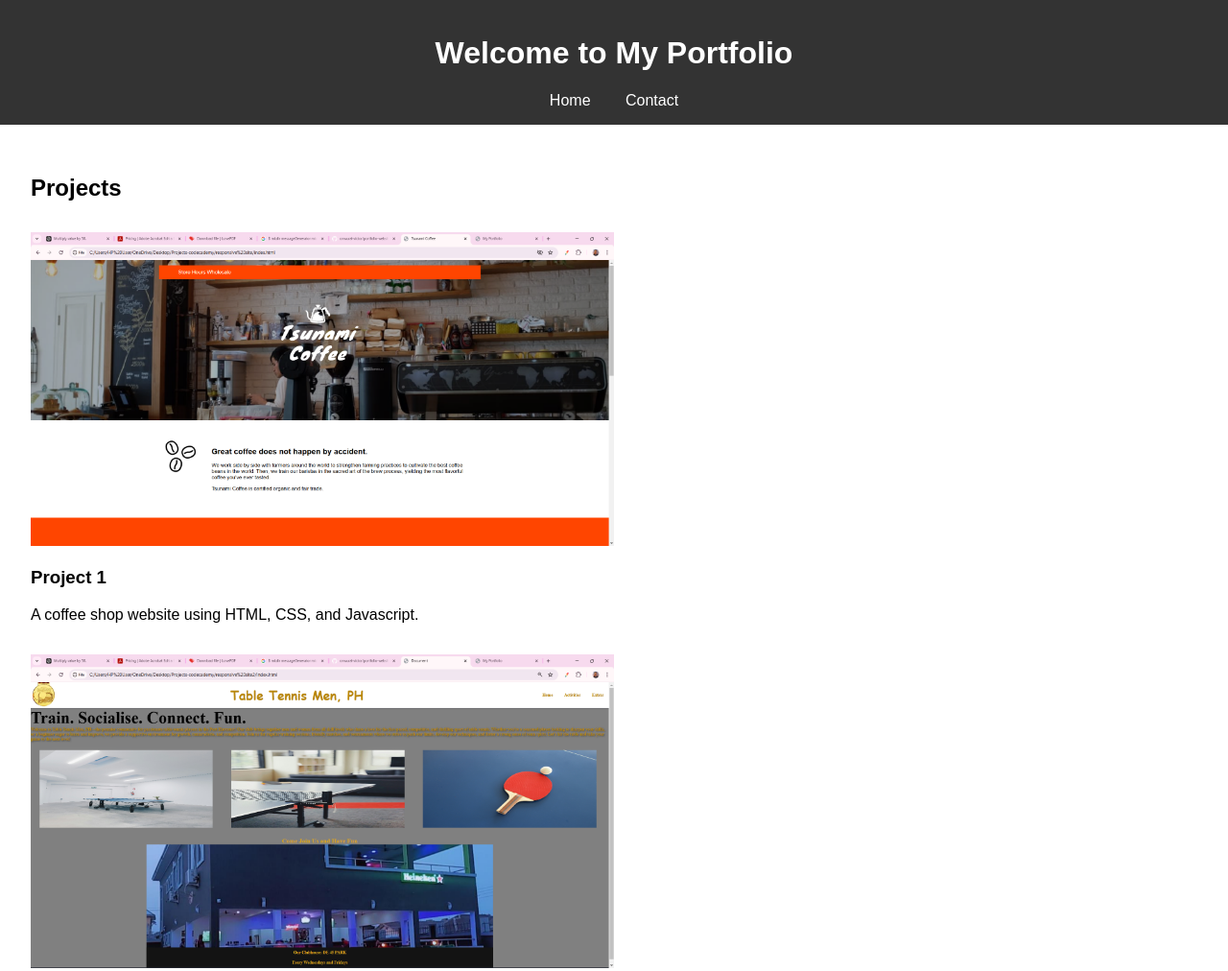
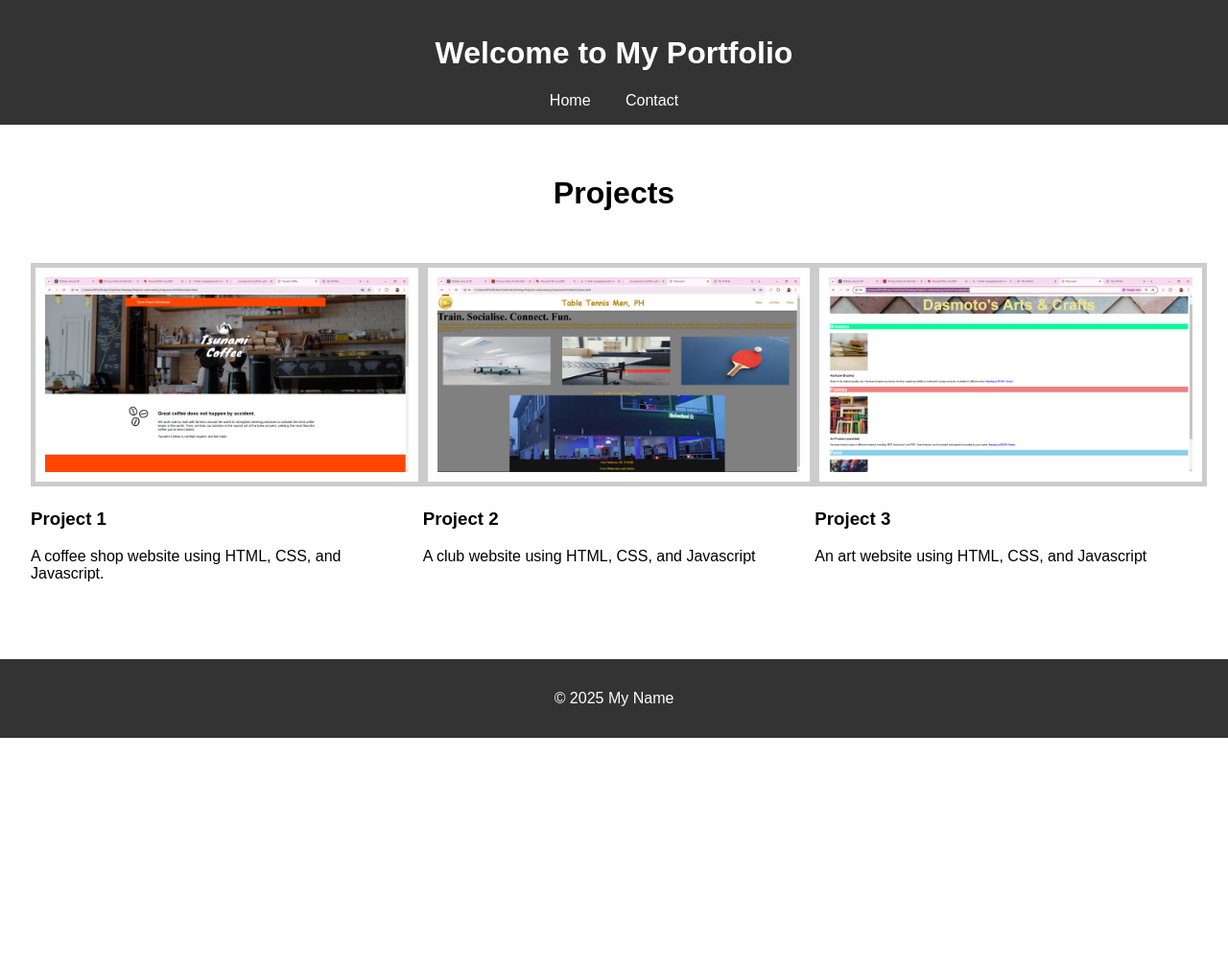
Before and after one commit to onwurahvictor/portfolio-website, a plain HTML site: page index.html in a window 1280 px wide. Shown: the top 1012 px of the page at 96% size. After the commit the page ends 800 px from the top, so only its background shows below. Drawn offline with Linux system fonts and the light colour scheme; files whose address does not match are found by name.

Commit message:
Initial commit

```diff
--- a/index.html
+++ b/index.html
@@ -15,8 +15,9 @@
         </nav>
     </header>
     <main>
+        <h1>Projects</h1>
         <section class="holder">
-            <h2>Projects</h2>
+
             <div class="project">
                 <img src="images/img1.png" alt="Project 1 Screenshot">
                 <h3>Project 1</h3>
@@ -27,6 +28,11 @@
                 <h3>Project 2</h3>
                 <p>A club website using HTML, CSS, and Javascript</p>
             </div>
+            <div class="project">
+                <img src="images/img3.png" alt="Project 3 Screenshot">
+                <h3>Project 3</h3>
+                <p>An art website using HTML, CSS, and Javascript</p>
+            </div>
         </section>
     </main>
     <footer>
--- a/styles.css
+++ b/styles.css
@@ -16,7 +16,9 @@ nav a {
     color: white;
     text-decoration: none;
 }
-
+h1{
+    text-align: center;
+}
 main {
     padding: 2rem;
     /* display: inline; */
@@ -31,12 +33,17 @@ main {
 
 }
 .holder{
-    text-align: left;
+    /* text-align: left; */
+    display: grid;
+  grid-template-columns:repeat(3, 1fr);
+  gap: 10px;
 }
 .project img {
-    max-width: 50%;
+    max-width: 95%;
     height: auto;
-    display: inline-block;
+    /* display: inline-block; */
+    padding: 10px;
+    border: 5px solid #ccc;
 }
 
 footer {
```
Also changed, not shown: images/img3.png (added).
